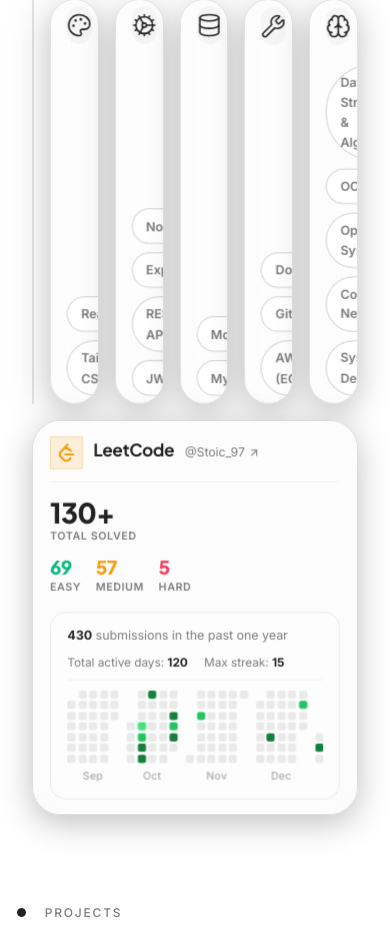
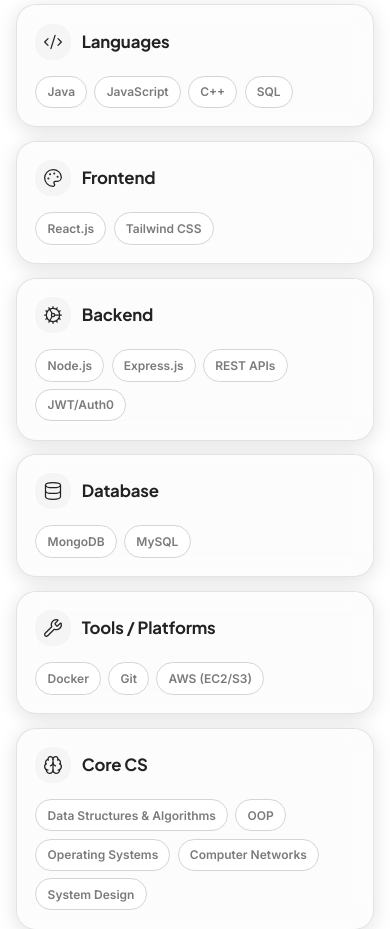
Before and after one commit to fearsomecity/port_adi, a React (Vite) app: page / in a window 390 px wide. Shown: the part 2583-3512 px from the top of the page. Built offline with nearby package versions, Linux system fonts and the light colour scheme; no server answers.

Commit message:
fix(skills): fix mobile responsiveness and bento grid layout

```diff
--- a/src/components/Skills.jsx
+++ b/src/components/Skills.jsx
@@ -36,6 +36,7 @@
   const rotateY = useTransform(x, [-0.5, 0.5], [-10, 10]);
 
   const handleMouseMove = (event) => {
+    if (typeof window !== "undefined" && window.innerWidth <= 768) return;
     const rect = event.currentTarget.getBoundingClientRect();
     const width = rect.width;
     const height = rect.height;
@@ -107,6 +108,7 @@
   const rotateY = useTransform(x, [-0.5, 0.5], [-4, 4]);
 
   const handleMouseMove = (event) => {
+    if (typeof window !== "undefined" && window.innerWidth <= 768) return;
     const rect = event.currentTarget.getBoundingClientRect();
     const width = rect.width;
     const height = rect.height;
@@ -256,9 +258,11 @@
 
           {/* Left Stats Grid */}
           <div className="leetcode-metrics-col">
-            <div className="leetcode-metric-item">
-              <span className="leetcode-metric-val val-total">{lc.solved}+</span>
-              <span className="leetcode-metric-lbl">Total Solved</span>
+            <div className="val-total-wrapper">
+              <div className="leetcode-metric-item">
+                <span className="leetcode-metric-val val-total">{lc.solved}+</span>
+                <span className="leetcode-metric-lbl">Total Solved</span>
+              </div>
             </div>
             <div className="leetcode-metrics-subrow">
               <div className="leetcode-metric-item">
--- a/src/styles/Skills.css
+++ b/src/styles/Skills.css
@@ -1,23 +1,38 @@
+/* ══════════════════════════════════════════════════════════════════════════
+   TECHNICAL SKILLS SECTION — RESPONSIVE BENTO GRID
+   ══════════════════════════════════════════════════════════════════════════ */
+
 .skills-section {
   padding: 8rem 0;
   background: var(--bg-primary);
   position: relative;
+  width: 100%;
 }
 
 .skills-header {
   text-align: center;
-  margin-bottom: 5rem;
+  margin-bottom: 4.5rem;
 }
 
+.skills-subtitle {
+  max-width: 600px;
+  margin: 0 auto;
+  color: var(--text-secondary);
+  font-size: 1.05rem;
+  line-height: 1.6;
+}
+
+/* ── Bento Grid Base (Desktop 6-Column Layout) ── */
 .skills-bento {
   display: grid;
   grid-template-columns: repeat(6, 1fr);
-  grid-template-rows: repeat(2, auto);
   gap: 1.5rem;
   max-width: 1100px;
   margin: 0 auto;
+  width: 100%;
 }
 
+/* ── Base Bento Card ── */
 .skill-bento-card {
   position: relative;
   border-radius: var(--radius-xl);
@@ -28,10 +43,17 @@
   border: 1px solid color-mix(in srgb, var(--text-primary) 10%, transparent);
   transition: border-color 0.3s ease, box-shadow 0.3s ease, background 0.3s ease;
   min-height: 200px;
-  box-shadow: 0 8px 32px rgba(0, 0, 0, 0.25);
+  box-shadow: 0 8px 32px rgba(0, 0, 0, 0.18);
+  width: 100%;
+  box-sizing: border-box;
 }
 
-/* Bento Card Sizes */
+.skill-bento-card:hover {
+  border-color: var(--bento-color);
+  box-shadow: 0 20px 48px rgba(0, 0, 0, 0.12);
+}
+
+/* Bento Card Default Desktop Spans */
 .card-languages {
   grid-column: span 3;
 }
@@ -42,7 +64,6 @@
 
 .card-backend {
   grid-column: span 3;
-  grid-row: span 1;
 }
 
 .card-database {
@@ -60,149 +81,16 @@
 .card-leetcode {
   grid-column: span 6;
   min-height: auto;
+  border-color: color-mix(in srgb, var(--text-primary) 12%, transparent);
+  background: color-mix(in srgb, var(--bg-secondary) 75%, transparent);
 }
 
-/* Mobile Responsiveness */
-@media (max-width: 1024px) {
-  .skills-section {
-    padding: 6rem 0;
-  }
-
-  .skills-bento {
-    grid-template-columns: repeat(2, 1fr);
-    gap: 1.25rem;
-  }
-
-  .card-languages {
-    grid-column: span 2;
-  }
-
-  .card-frontend {
-    grid-column: span 2;
-  }
-
-  .card-backend {
-    grid-column: span 2;
-  }
-
-  .card-database {
-    grid-column: span 2;
-  }
-
-  .card-toolsplatforms {
-    grid-column: span 1;
-  }
-
-  .card-corecs {
-    grid-column: span 2;
-  }
-
-  .card-leetcode {
-    grid-column: span 2;
-  }
-
-  .skill-bento-card {
-    min-height: 150px;
-  }
+.card-leetcode:hover {
+  border-color: rgba(245, 158, 11, 0.4);
+  box-shadow: 0 16px 36px -12px rgba(245, 158, 11, 0.12);
 }
 
-@media (max-width: 768px) {
-  .skills-section {
-    padding: 5rem 0;
-  }
-
-  .skills-header {
-    margin-bottom: 3rem;
-  }
-
-  .skills-bento {
-    grid-template-columns: 1fr;
-    gap: 1rem;
-  }
-
-  .card-languages {
-    grid-column: span 1;
-  }
-
-  .card-frontend {
-    grid-column: span 1;
-  }
-
-  .card-backend {
-    grid-column: span 1;
-  }
-
-  .card-database {
-    grid-column: span 1;
-  }
-
-  .card-toolsplatforms {
-    grid-column: span 1;
-  }
-
-  .card-corecs {
-    grid-column: span 1;
-  }
-
-  .card-leetcode {
-    grid-column: span 1;
-  }
-
-  .skill-card-content {
-    padding: 1.75rem;
-  }
-
-  .skill-cat-header {
-    gap: 0.75rem;
-  }
-
-  .skill-cat-icon {
-    width: 40px;
-    height: 40px;
-  }
-
-  .skill-cat-name {
-    font-size: 1.1rem;
-  }
-}
-
-@media (max-width: 480px) {
-  .skills-section {
-    padding: 3.5rem 0;
-  }
-
-  .skills-bento {
-    gap: 0.75rem;
-  }
-
-  .skill-bento-card {
-    min-height: 130px;
-  }
-
-  .skill-card-content {
-    padding: 1.25rem;
-  }
-
-  .skill-cat-icon {
-    width: 36px;
-    height: 36px;
-    font-size: 1.2rem;
-  }
-
-  .skill-cat-name {
-    font-size: 0.95rem;
-  }
-
-  .skill-pills {
-    gap: 0.5rem;
-  }
-
-  .skill-pill {
-    padding: 0.35rem 0.75rem;
-    font-size: 0.7rem;
-  }
-}
-
+/* ── Card Glass Backdrop ── */
 .skill-card-glass {
   position: absolute;
   inset: 0;
@@ -211,20 +99,22 @@
   z-index: 1;
 }
 
+/* ── Card Content ── */
 .skill-card-content {
   position: relative;
   z-index: 2;
-  padding: 2.5rem;
+  padding: 2.25rem;
   height: 100%;
   display: flex;
   flex-direction: column;
+  box-sizing: border-box;
 }
 
 .skill-cat-header {
   display: flex;
   align-items: center;
   gap: 1rem;
-  margin-bottom: 2rem;
+  margin-bottom: 1.75rem;
 }
 
 .skill-cat-icon {
@@ -236,11 +126,12 @@
   align-items: center;
   justify-content: center;
   color: var(--primary);
-  transition: transform 0.3s ease;
+  transition: transform 0.3s ease, background 0.3s ease, color 0.3s ease;
+  flex-shrink: 0;
 }
 
 .skill-bento-card:hover .skill-cat-icon {
-  transform: scale(1.1) rotate(-5deg);
+  transform: scale(1.08) rotate(-4deg);
   background: var(--bento-color);
   color: var(--text-on-primary);
 }
@@ -251,8 +142,10 @@
   font-weight: 700;
   color: var(--text-primary);
   letter-spacing: -0.01em;
+  margin: 0;
 }
 
+/* ── Skill Pills ── */
 .skill-pills {
   display: flex;
   flex-wrap: wrap;
@@ -268,7 +161,10 @@
   font-size: 0.85rem;
   font-weight: 550;
   color: var(--text-secondary);
-  transition: all 0.3s ease;
+  transition: all 0.25s ease;
+  display: inline-flex;
+  align-items: center;
+  white-space: nowrap;
 }
 
 .skill-bento-card:hover .skill-pill:hover {
@@ -278,133 +174,9 @@
   transform: translateY(-2px);
 }
 
-
-
-.skill-bento-card:hover {
-  border-color: var(--bento-color);
-  box-shadow: 0 30px 60px rgba(0, 0, 0, 0.12);
-}
-
-@media (max-width: 1000px) {
-  .skills-bento {
-    grid-template-columns: repeat(2, 1fr);
-  }
-
-  .card-languages,
-  .card-frontend,
-  .card-backend,
-  .card-database,
-  .card-toolsplatforms,
-  .card-corecs {
-    grid-column: span 1;
-  }
-}
-
-@media (max-width: 768px) {
-  .skills-section {
-    padding: 4rem 1.5rem;
-  }
-
-  .skills-header {
-    margin-bottom: 3rem;
-  }
-
-  .skills-bento {
-    grid-template-columns: 1fr;
-    gap: 1.25rem;
-  }
-
-  .card-languages,
-  .card-frontend,
-  .card-backend,
-  .card-database,
-  .card-toolsplatforms,
-  .card-corecs {
-    grid-column: span 1;
-    min-height: 160px;
-  }
-
-  .skill-card-content {
-    padding: 1.5rem;
-  }
-
-  .skill-cat-header {
-    margin-bottom: 1rem;
-  }
-
-  .skill-cat-icon {
-    width: 40px;
-    height: 40px;
-  }
-}
-
-@media (max-width: 640px) {
-  .skills-section {
-    padding: 3rem 1rem;
-  }
-
-  .skills-header {
-    margin-bottom: 2rem;
-  }
-
-  .skills-bento {
-    grid-template-columns: 1fr;
-    gap: 1rem;
-  }
-
-  .skill-bento-card {
-    min-height: 150px;
-  }
-
-  .skill-card-content {
-    padding: 1.25rem;
-  }
-
-  .skill-cat-name {
-    font-size: 1.1rem;
-  }
-
-  .skill-pills {
-    gap: 0.5rem;
-  }
-
-  .skill-pill {
-    font-size: 0.75rem;
-    padding: 0.4rem 0.8rem;
-  }
-}
-
-@media (max-width: 480px) {
-  .skill-card-content {
-    padding: 1rem;
-  }
-
-  .skill-cat-icon {
-    width: 36px;
-    height: 36px;
-    font-size: 1rem;
-  }
-
-  .skill-cat-name {
-    font-size: 1rem;
-  }
-}
-
 /* ══════════════════════════════════════════════════════════════════════════
    ALGORITHMIC PROBLEM SOLVING (LEETCODE) COMPACT BAR
    ══════════════════════════════════════════════════════════════════════════ */
-.card-leetcode {
-  grid-column: span 6;
-  min-height: auto;
-  border-color: color-mix(in srgb, var(--text-primary) 12%, transparent);
-  background: color-mix(in srgb, var(--bg-secondary) 75%, transparent);
-}
-
-.card-leetcode:hover {
-  border-color: rgba(245, 158, 11, 0.4);
-  box-shadow: 0 16px 36px -12px rgba(245, 158, 11, 0.1);
-}
-
 .leetcode-compact-content {
   position: relative;
   z-index: 2;
@@ -412,6 +184,7 @@
   display: flex;
   flex-direction: column;
   gap: 1rem;
+  box-sizing: border-box;
 }
 
 /* ── Compact Header ── */
@@ -471,39 +244,6 @@
 
 .leetcode-profile-link:hover {
   color: #f59e0b;
-}
-
-.leetcode-compact-badges {
-  display: flex;
-  align-items: center;
-  gap: 0.6rem;
-}
-
-.leetcode-badge {
-  display: inline-flex;
-  align-items: center;
-  gap: 0.35rem;
-  padding: 0.25rem 0.65rem;
-  border-radius: var(--radius-pill);
-  font-size: 0.72rem;
-  font-weight: 600;
-  background: color-mix(in srgb, var(--bg-primary) 70%, transparent);
-  border: 1px solid color-mix(in srgb, var(--text-primary) 8%, transparent);
-  color: var(--text-secondary);
-}
-
-.streak-badge {
-  color: #f59e0b;
-  border-color: color-mix(in srgb, #f59e0b 28%, transparent);
-  background: color-mix(in srgb, #f59e0b 8%, transparent);
-}
-
-.badge-icon-streak {
-  color: #f59e0b;
-}
-
-.active-badge {
-  color: var(--text-secondary);
 }
 
 /* ── Main Row: Left Stats + Right Heatmap ── */
@@ -589,6 +329,7 @@
   border: 1px solid color-mix(in srgb, var(--text-primary) 8%, transparent);
   border-radius: var(--radius-md);
   padding: 0.75rem 1rem 0.65rem;
+  box-sizing: border-box;
 }
 
 .leetcode-heatmap-meta {
@@ -622,7 +363,9 @@
 .leetcode-heatmap-scroll {
   overflow-x: auto;
   scrollbar-width: thin;
-  padding-bottom: 2px;
+  padding-bottom: 4px;
+  -webkit-overflow-scrolling: touch;
+  overscroll-behavior-x: contain;
 }
 
 .leetcode-heatmap-months {
@@ -693,12 +436,45 @@
   user-select: none;
 }
 
-/* ── Responsive Adaptations ── */
+/* ══════════════════════════════════════════════════════════════════════════
+   RESPONSIVE DESIGN BREAKPOINTS
+   ══════════════════════════════════════════════════════════════════════════ */
+
+/* ── Tablet Breakpoint (1024px and down) ── */
+@media (max-width: 1024px) {
+  .skills-section {
+    padding: 6rem 0;
+  }
+
+  .skills-bento {
+    grid-template-columns: repeat(2, 1fr);
+    gap: 1.25rem;
+  }
+
+  .card-languages,
+  .card-frontend,
+  .card-backend,
+  .card-database,
+  .card-toolsplatforms,
+  .card-corecs {
+    grid-column: span 1;
+  }
+
+  .card-leetcode {
+    grid-column: span 2;
+  }
+
+  .skill-bento-card {
+    min-height: 180px;
+  }
+}
+
+/* ── Intermediate Breakpoint: LeetCode Stack (960px and down) ── */
 @media (max-width: 960px) {
   .leetcode-main-row {
     flex-direction: column;
     align-items: stretch;
-    gap: 1rem;
+    gap: 1.25rem;
   }
 
   .leetcode-vertical-divider {
@@ -710,17 +486,214 @@
     justify-content: space-between;
     align-items: center;
     min-width: auto;
+    width: 100%;
+  }
+
+  .leetcode-heatmap-panel {
+    width: 100%;
   }
 }
 
+/* ── Mobile Breakpoint (768px and down) ── */
+@media (max-width: 768px) {
+  .skills-section {
+    padding: 4.5rem 0;
+  }
+
+  .skills-header {
+    margin-bottom: 2.5rem;
+  }
+
+  .skills-subtitle {
+    font-size: 0.95rem;
+  }
+
+  .skills-bento {
+    grid-template-columns: 1fr;
+    gap: 1.25rem;
+  }
+
+  /* Force every single card to take full 1-column width */
+  .card-languages,
+  .card-frontend,
+  .card-backend,
+  .card-database,
+  .card-toolsplatforms,
+  .card-corecs,
+  .card-leetcode {
+    grid-column: 1 / -1 !important;
+    min-height: auto;
+  }
+
+  /* Disable 3D transforms on mobile to prevent touch jitter and text blurring */
+  .skill-bento-card {
+    transform: none !important;
+    perspective: none !important;
+  }
+
+  .skill-card-content,
+  .leetcode-compact-content {
+    transform: none !important;
+    padding: 1.5rem;
+  }
+
+  .skill-cat-header {
+    gap: 0.85rem;
+    margin-bottom: 1.25rem;
+  }
+
+  .skill-cat-icon {
+    width: 42px;
+    height: 42px;
+  }
+
+  .skill-cat-name {
+    font-size: 1.15rem;
+  }
+
+  .skill-pills {
+    gap: 0.6rem;
+  }
+
+  .skill-pill {
+    padding: 0.45rem 0.85rem;
+    font-size: 0.82rem;
+  }
+}
+
+/* ── Compact Mobile (640px and down) ── */
 @media (max-width: 640px) {
   .leetcode-compact-content {
-    padding: 1.15rem 1.25rem;
+    padding: 1.25rem;
+    gap: 1rem;
   }
 
   .leetcode-metrics-col {
     flex-direction: column;
+    align-items: stretch;
+    gap: 0.75rem;
+    width: 100%;
+  }
+
+  .val-total-wrapper {
+    display: flex;
+    align-items: baseline;
+    justify-content: space-between;
+    width: 100%;
+    padding: 0.5rem 0.75rem;
+    background: color-mix(in srgb, var(--text-primary) 3%, transparent);
+    border-radius: var(--radius-sm);
+    border: 1px solid color-mix(in srgb, var(--text-primary) 6%, transparent);
+  }
+
+  .leetcode-metrics-subrow {
+    display: grid;
+    grid-template-columns: repeat(3, 1fr);
+    gap: 0.5rem;
+    width: 100%;
+  }
+
+  .leetcode-metric-item {
+    display: flex;
+    flex-direction: column;
+    align-items: center;
+    text-align: center;
+    background: color-mix(in srgb, var(--text-primary) 3%, transparent);
+    padding: 0.5rem 0.25rem;
+    border-radius: var(--radius-sm);
+    border: 1px solid color-mix(in srgb, var(--text-primary) 6%, transparent);
+  }
+
+  .leetcode-heatmap-panel {
+    padding: 0.75rem;
+  }
+
+  .leetcode-heatmap-meta {
+    flex-direction: column;
     align-items: flex-start;
-    gap: 0.75rem;
+    gap: 0.4rem;
+    font-size: 0.72rem;
+  }
+
+  .heatmap-meta-right {
+    width: 100%;
+    justify-content: space-between;
+    gap: 0.5rem;
+    font-size: 0.7rem;
   }
 }
+
+/* ── Small Phone Screens (480px and down) ── */
+@media (max-width: 480px) {
+  .skills-section {
+    padding: 3.5rem 0;
+  }
+
+  .skills-header {
+    margin-bottom: 2rem;
+  }
+
+  .skills-bento {
+    gap: 0.85rem;
+  }
+
+  .skill-bento-card {
+    border-radius: var(--radius-lg);
+    box-shadow: 0 4px 20px rgba(0, 0, 0, 0.12);
+  }
+
+  .skill-card-content {
+    padding: 1.15rem;
+  }
+
+  .skill-cat-header {
+    margin-bottom: 1rem;
+    gap: 0.65rem;
+  }
+
+  .skill-cat-icon {
+    width: 36px;
+    height: 36px;
+    border-radius: var(--radius-md);
+  }
+
+  .skill-cat-icon svg {
+    width: 20px;
+    height: 20px;
+  }
+
+  .skill-cat-name {
+    font-size: 1.05rem;
+  }
+
+  .skill-pills {
+    gap: 0.45rem;
+  }
+
+  .skill-pill {
+    padding: 0.35rem 0.7rem;
+    font-size: 0.75rem;
+  }
+
+  .leetcode-compact-content {
+    padding: 1rem;
+  }
+
+  .leetcode-compact-title {
+    font-size: 0.95rem;
+  }
+
+  .val-total {
+    font-size: 1.4rem;
+  }
+
+  .val-easy,
+  .val-med,
+  .val-hard {
+    font-size: 1rem;
+  }
+
+  .leetcode-metric-lbl {
+    font-size: 0.6rem;
+  }
+}
```
